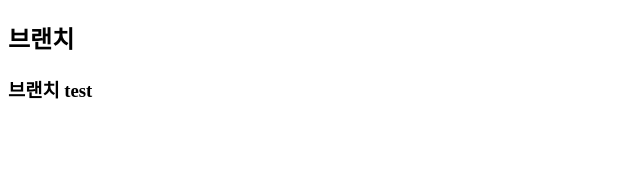
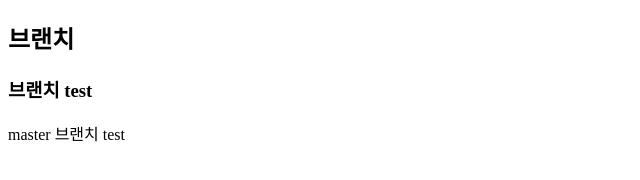
Before and after one commit to nhsm88/nhsm88git, a plain HTML site: page index.html in a window 1280 px wide. Shown: the whole page, without its empty margins (0-640 px from the left). Drawn offline with Linux system fonts and the light colour scheme.

Commit message:
master 브랜치 test

```diff
--- a/index.html
+++ b/index.html
@@ -10,7 +10,7 @@
 		<h3>브랜치 test</h3>
 	</header>
 	<div>
-		<span></span>
+		<span>master 브랜치 test</span>
 		<span></span>
 		<span></span>
 	</div>
```
